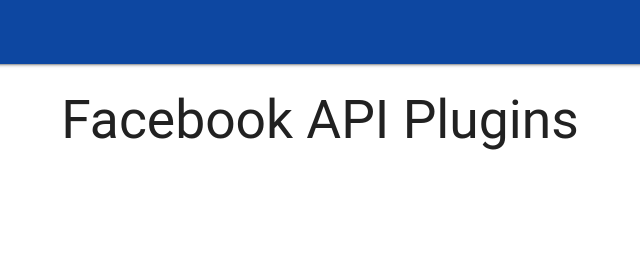
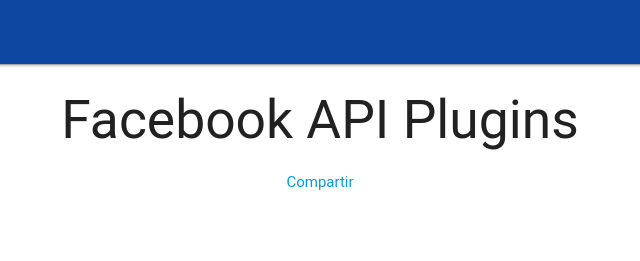
Before and after one commit to LuisZamMX/FacebookAPI, a plain HTML site: page index.html in a window 1280 px wide. Shown: the top 261 px of the page, 320-960 px from the left. Drawn offline with Linux system fonts and the light colour scheme; a web font is replaced by a local one.

```diff
--- a/index.html
+++ b/index.html
@@ -29,7 +29,7 @@
       <h2>Facebook API Plugins</h2>
 
       <div class="fb-like" data-href="https://luiszammx.github.io/FacebookAPI/" data-layout="standard" data-action="like" data-size="small" data-show-faces="true" data-share="true"></div>
-      <div class="fb-comments" data-href="https://luiszammx.github.io/FacebookAPI/" data-numposts="5"></div>
+      <div class="fb-share-button" data-href="https://luiszammx.github.io/FacebookAPI/" data-layout="button_count" data-size="small" data-mobile-iframe="true"><a target="_blank" href="https://www.facebook.com/sharer/sharer.php?u=https%3A%2F%2Fluiszammx.github.io%2FFacebookAPI%2F&amp;src=sdkpreparse" class="fb-xfbml-parse-ignore">Compartir</a></div>
 
     </center>
 
@@ -53,6 +53,7 @@
     js.src = 'https://connect.facebook.net/es_ES/sdk.js#xfbml=1&version=v3.2&appId=2069264923363965&autoLogAppEvents=1';
     fjs.parentNode.insertBefore(js, fjs);
   }(document, 'script', 'facebook-jssdk'));</script>
+
   <div id="fb-root"></div>
   <script>(function(d, s, id) {
     var js, fjs = d.getElementsByTagName(s)[0];
```
